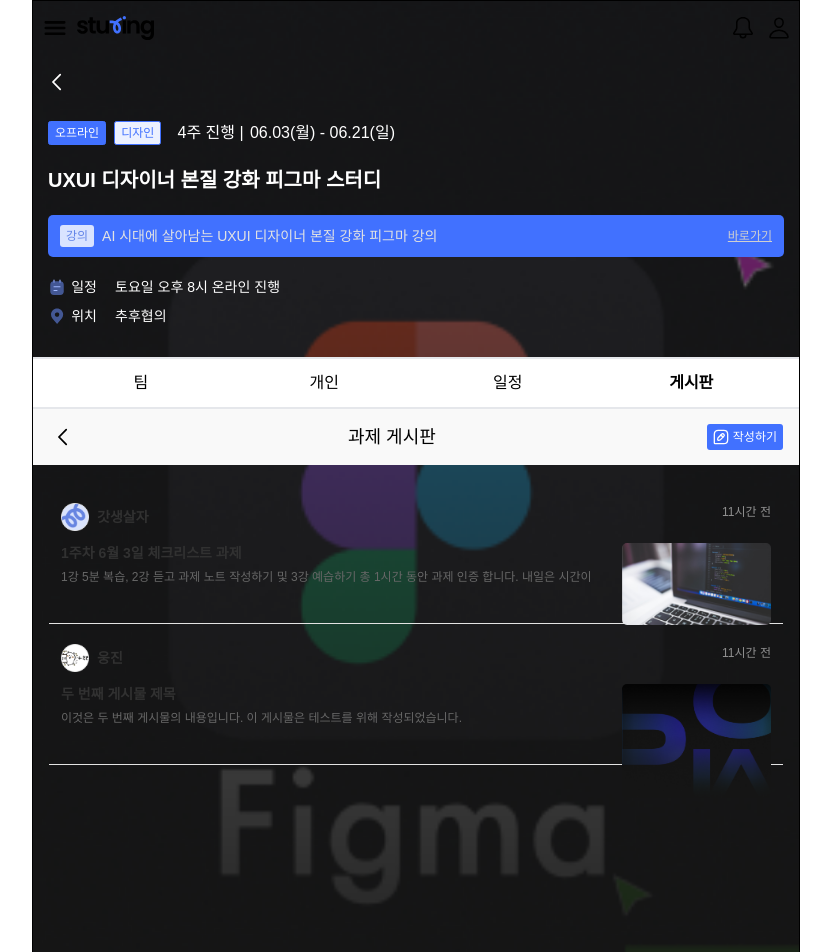
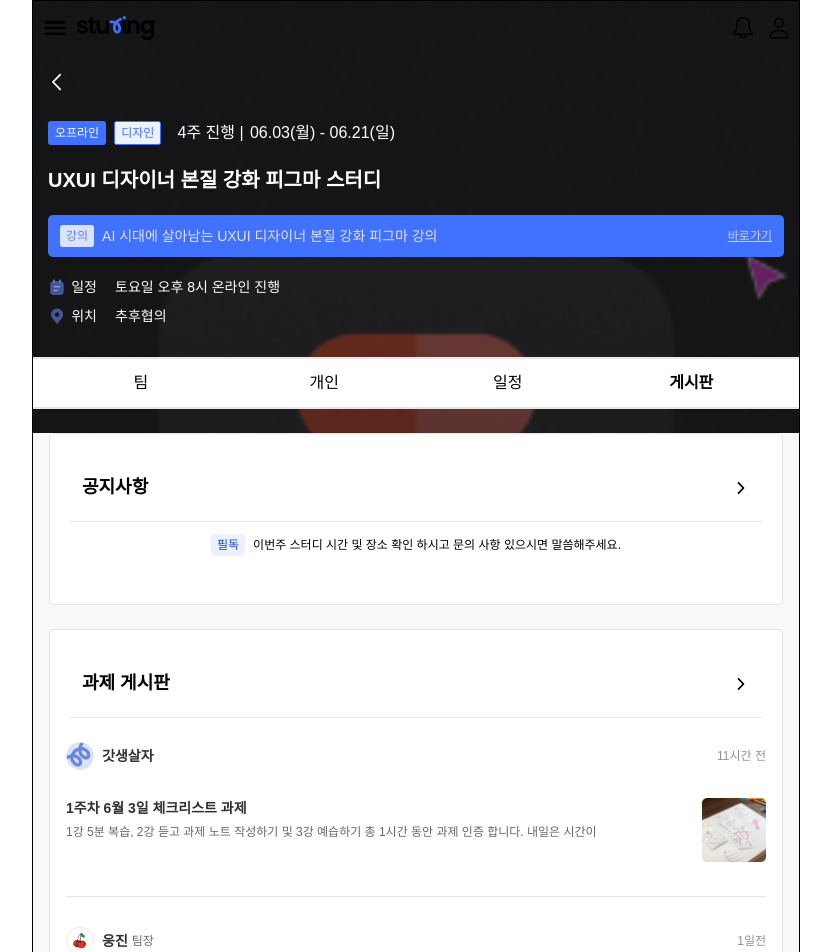
Before and after one commit to Woongjin-Udemy-Pixe11/sturing, a Next.js app: page /my-study-main/board in a window 1280 px wide. Shown: the top 952 px of the page, without its empty margins (224-1055 px from the left). Built offline with nearby package versions, Linux system fonts and the light colour scheme; a web font is replaced by a local one.

Commit message:
[fix] board 페이지 위치 수정

```diff
--- a/src/app/(공용작업)/my-study-main/board/page.tsx
+++ b/src/app/(공용작업)/my-study-main/board/page.tsx
@@ -1,12 +1,59 @@
-import { taskListDummyData } from '@/dummy/taskList';
-import BoardTop from './_component/BoardTop';
-import TaskBoardList from './_component/TaskBoardList';
+import SectionNavigator from '@/components/common/SectionNavigator';
+import TaskInfo from './_jisubin_comp/TaskInfo';
 
 export default function page() {
   return (
     <>
-      <BoardTop title={'과제 게시판'} isButton href={'./task-board/write'} />
-      <TaskBoardList task={taskListDummyData} />
+      <div className="bg-gray-100">
+        <div className="bg-white rounded-[0.5rem] border-gray-300 border-[0.1rem] mx-[1.6rem] my-[2.4rem] pb-[2.4rem]">
+          <div className="mx-[1.6rem]">
+            <SectionNavigator
+              title="공지사항"
+              moveLink="/my-study-main/board/noice-board"
+            />
+            <hr className="mx-[0.4rem] mb-[1.2rem] border-b-gray-300 border-b-1"></hr>
+            <div className="flex flex-row items-center justify-center gap-x-[0.8rem] mb-[2.4rem]">
+              <div className="min-w-[3.3rem] min-h-[2.2rem] px-[0.6rem] py-[0.2rem] bg-main-100 rounded-[0.3rem] text-center text-main-700 text-content-2 break-all">
+                필독
+              </div>
+              <span className="text-content-2 truncate">
+                이번주 스터디 시간 및 장소 확인 하시고 문의 사항 있으시면
+                말씀해주세요.
+              </span>
+            </div>
+          </div>
+        </div>
+
+        <div className="bg-white rounded-[0.5rem] border-gray-300 border-[0.1rem] mx-[1.6rem] my-[2.4rem] pb-[2.4rem]">
+          <div className="mx-[1.6rem]">
+            <SectionNavigator
+              title="과제 게시판"
+              moveLink="/my-study-main/board/noice-board"
+            />
+            <hr className="mx-[0.4rem] mb-[1.2rem] border-b-gray-300 border-b-1"></hr>
+          </div>
+          <TaskInfo
+            userImg="/images/dummy-member-img1.png"
+            user="갓생살자"
+            time="11시간 전"
+            taskTitle="1주차 6월 3일 체크리스트 과제"
+            taskContent="1강 5분 복습, 2강 듣고 과제 노트 작성하기 및 3강 예습하기 총 1시간
+            동안 과제 인증 합니다. 내일은 시간이"
+            taskImg="/images/dummy-board-img1.png"
+          />
+
+          <TaskInfo
+            userImg="/images/dummy-member-img2.png"
+            user="웅진"
+            isLeader={true}
+            time="1일전"
+            taskTitle="1주차 6월 3일 체크리스트 과제"
+            taskContent="1강 5분 복습, 2강 듣고 과제 노트 작성하기 및 3강 예습하기 총 1시간
+            동안 과제 인증 합니다. 내일은 시간이"
+            taskImg="/images/dummy-board-img1.png"
+          />
+        </div>
+      </div>
     </>
   );
 }
```
